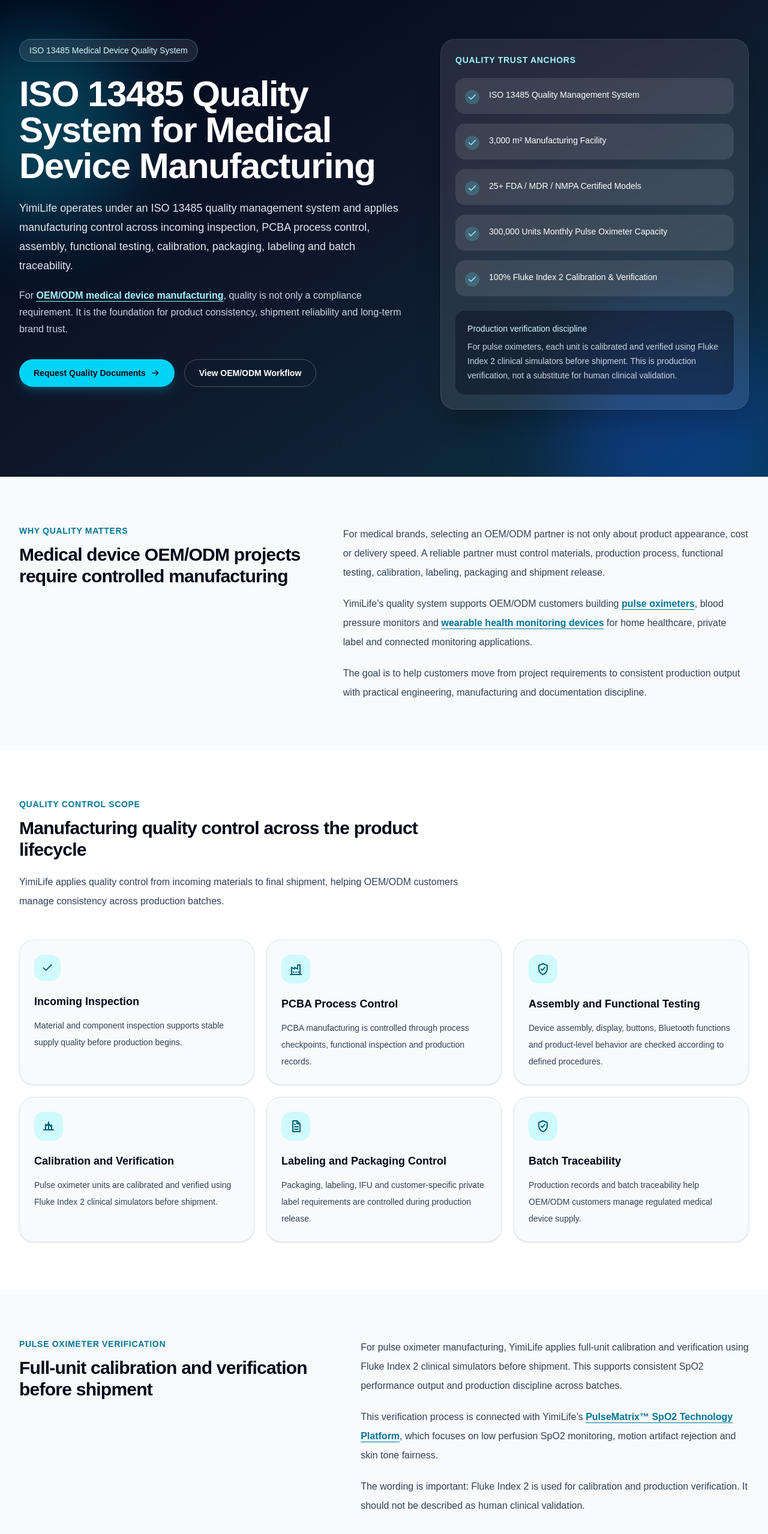
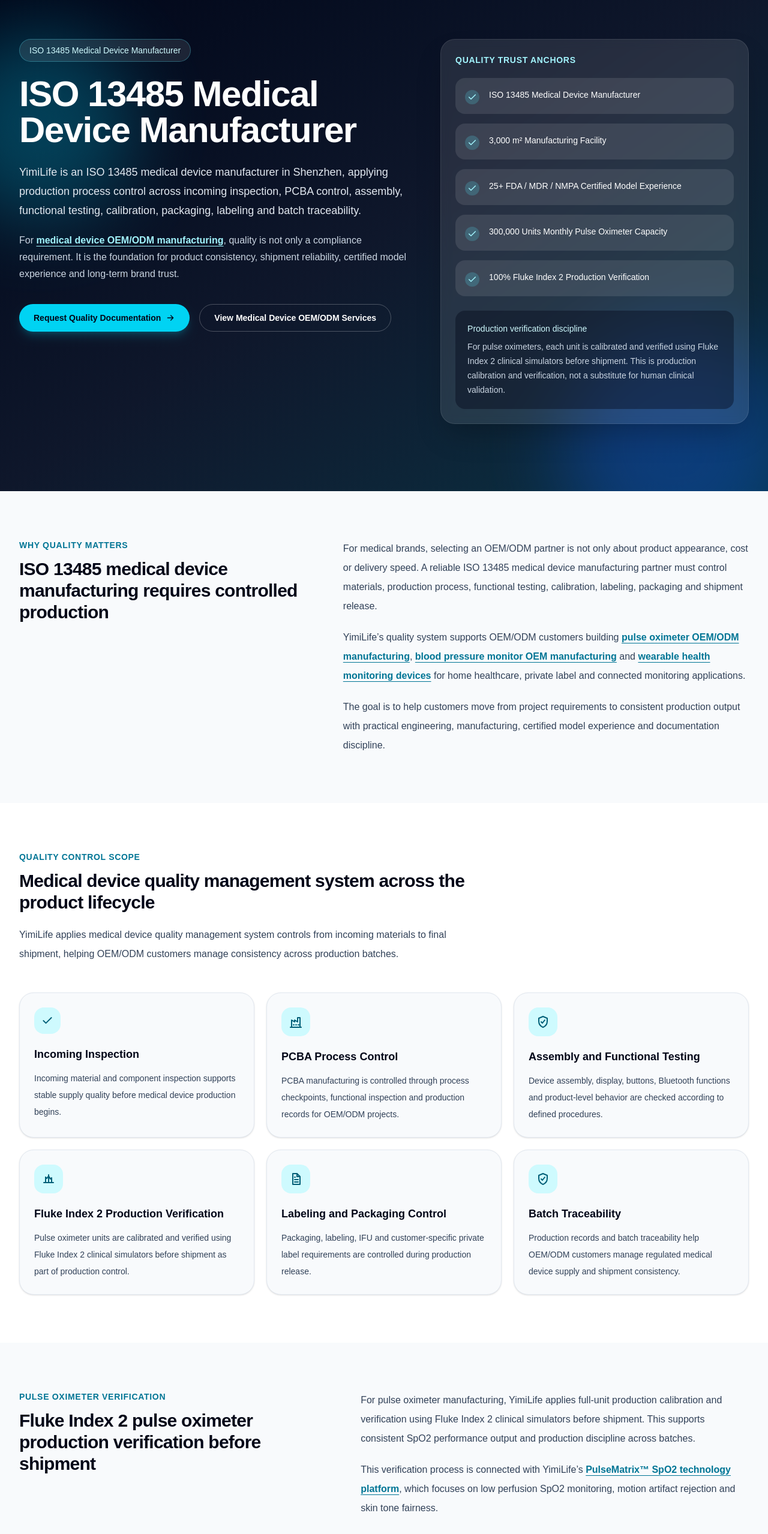
Before and after one commit to hnpsd0755-source/yimi-life-geo, a Next.js app: page /quality in a window 1280 px wide. Shown: the part 120-2678 px from the top of the page at 60% size. Built offline with nearby package versions, Linux system fonts and the light colour scheme.

Commit message:
Optimize quality page SEO content

```diff
--- a/app/quality/page.tsx
+++ b/app/quality/page.tsx
@@ -4,14 +4,14 @@
 export const metadata: Metadata = {
   title: "ISO 13485 Medical Device Manufacturer | YimiLife",
   description:
-    "YimiLife operates under an ISO 13485 quality system, with certified model experience, production process control and Fluke Index 2 pulse oximeter verification.",
+    "YimiLife is an ISO 13485 medical device manufacturer with certified model experience, production process control, batch traceability and Fluke Index 2 pulse oximeter production verification.",
   alternates: {
     canonical: "https://www.yimilife.com/quality",
   },
   openGraph: {
     title: "ISO 13485 Medical Device Manufacturer | YimiLife",
     description:
-      "ISO 13485 quality system, certified model experience, production process control and Fluke Index 2 pulse oximeter verification.",
+      "ISO 13485 medical device manufacturing quality, certified model experience, production process control, batch traceability and Fluke Index 2 pulse oximeter production verification.",
     url: "https://www.yimilife.com/quality",
     siteName: "YimiLife",
     type: "website",
@@ -130,22 +130,22 @@
 }
 
 const trustAnchors = [
-  "ISO 13485 Quality Management System",
+  "ISO 13485 Medical Device Manufacturer",
   "3,000 m² Manufacturing Facility",
-  "25+ FDA / MDR / NMPA Certified Models",
+  "25+ FDA / MDR / NMPA Certified Model Experience",
   "300,000 Units Monthly Pulse Oximeter Capacity",
-  "100% Fluke Index 2 Calibration & Verification",
+  "100% Fluke Index 2 Production Verification",
 ];
 
 const qualityControls = [
   {
     title: "Incoming Inspection",
-    text: "Material and component inspection supports stable supply quality before production begins.",
+    text: "Incoming material and component inspection supports stable supply quality before medical device production begins.",
     icon: CheckIcon,
   },
   {
     title: "PCBA Process Control",
-    text: "PCBA manufacturing is controlled through process checkpoints, functional inspection and production records.",
+    text: "PCBA manufacturing is controlled through process checkpoints, functional inspection and production records for OEM/ODM projects.",
     icon: FactoryIcon,
   },
   {
@@ -154,8 +154,8 @@
     icon: ShieldIcon,
   },
   {
-    title: "Calibration and Verification",
-    text: "Pulse oximeter units are calibrated and verified using Fluke Index 2 clinical simulators before shipment.",
+    title: "Fluke Index 2 Production Verification",
+    text: "Pulse oximeter units are calibrated and verified using Fluke Index 2 clinical simulators before shipment as part of production control.",
     icon: CalibrationIcon,
   },
   {
@@ -165,15 +165,15 @@
   },
   {
     title: "Batch Traceability",
-    text: "Production records and batch traceability help OEM/ODM customers manage regulated medical device supply.",
+    text: "Production records and batch traceability help OEM/ODM customers manage regulated medical device supply and shipment consistency.",
     icon: ShieldIcon,
   },
 ];
 
 const manufacturingHighlights = [
-  "3,000 m² Manufacturing Facility",
+  "3,000 m² manufacturing facility",
   "Up to 300,000 units monthly pulse oximeter capacity",
-  "100% Fluke Index 2 calibration and verification for pulse oximeters",
+  "100% Fluke Index 2 production calibration and verification for pulse oximeters",
   "Batch traceability and production records",
   "Incoming inspection and process quality control",
   "Packaging, labeling and shipment inspection",
@@ -186,39 +186,45 @@
   "Packaging and labeling control records",
   "Batch traceability records",
   "OEM/ODM project communication records",
+  "Certified model experience and project documentation support",
   "Quality and manufacturing documentation support",
 ];
 
 const faqs = [
   {
-    question: "Does YimiLife operate under ISO 13485?",
+    question: "Is YimiLife an ISO 13485 medical device manufacturer?",
     answer:
       "Yes. YimiLife operates under an ISO 13485 quality management system for medical device manufacturing and OEM/ODM project support.",
   },
   {
-    question: "What quality controls are applied during manufacturing?",
+    question: "What quality controls are applied during medical device manufacturing?",
     answer:
-      "YimiLife applies quality control across incoming inspection, PCBA process control, assembly, functional testing, calibration, packaging, labeling and batch traceability.",
+      "YimiLife applies quality control across incoming inspection, PCBA process control, assembly, functional testing, calibration, packaging, labeling, shipment inspection and batch traceability.",
   },
   {
-    question: "How are pulse oximeters verified before shipment?",
+    question: "How does YimiLife verify pulse oximeter production quality?",
     answer:
-      "Each pulse oximeter unit is calibrated and verified using Fluke Index 2 clinical simulators before shipment to support consistent product output and batch discipline.",
+      "Pulse oximeter units are calibrated and verified using Fluke Index 2 clinical simulators before shipment to support consistent product output and production release discipline.",
   },
   {
-    question: "Does Fluke Index 2 calibration mean clinical validation?",
+    question: "Does Fluke Index 2 production verification mean clinical validation?",
     answer:
-      "No. Fluke Index 2 is used for calibration and performance verification as part of production control. It should not be described as human clinical validation.",
+      "No. Fluke Index 2 is used for production calibration and performance verification. It should not be described as human clinical validation or clinical proof.",
+  },
+  {
+    question: "Can YimiLife support certified model experience for OEM/ODM projects?",
+    answer:
+      "YimiLife has experience with 25+ FDA / MDR / NMPA certified pulse oximeter models and can support OEM/ODM customers with product documentation and project discussion for target market requirements.",
   },
   {
     question: "Can YimiLife support OEM/ODM documentation needs?",
     answer:
-      "Yes. Depending on project scope, YimiLife can support product configuration records, testing records, calibration records, packaging and labeling control records and batch traceability documentation.",
+      "Yes. Depending on project scope, YimiLife can support product configuration records, testing records, calibration records, packaging and labeling control records, batch traceability records and manufacturing documentation support.",
   },
   {
     question: "Why is quality control important for OEM/ODM medical device projects?",
     answer:
-      "For OEM/ODM customers, quality control supports product consistency, regulated market expectations, shipment reliability and long-term brand trust.",
+      "For OEM/ODM customers, quality control supports product consistency, regulated market expectations, shipment reliability, private label brand trust and long-term supply cooperation.",
   },
 ];
 
@@ -242,15 +248,15 @@
       "@type": "WebPage",
       "@id": "https://www.yimilife.com/quality#webpage",
       url: "https://www.yimilife.com/quality",
-      name: "ISO 13485 Quality System for Medical Device Manufacturing",
+      name: "ISO 13485 Medical Device Manufacturer",
       description:
-        "YimiLife quality system page covering ISO 13485 manufacturing control, calibration, testing, batch traceability and OEM/ODM documentation support.",
+        "YimiLife quality page covering ISO 13485 medical device manufacturing quality, production process control, certified model experience, Fluke Index 2 production verification, batch traceability and OEM/ODM documentation support.",
       isPartOf: {
         "@id": "https://www.yimilife.com/#website",
       },
       about: {
         "@type": "Thing",
-        name: "ISO 13485 medical device quality system",
+        name: "ISO 13485 medical device manufacturer",
       },
       publisher: {
         "@id": "https://www.yimilife.com/#organization",
@@ -259,14 +265,14 @@
     {
       "@type": "Service",
       "@id": "https://www.yimilife.com/quality#quality-service",
-      name: "Medical Device Manufacturing Quality Control",
+      name: "ISO 13485 Medical Device Manufacturing Quality Control",
       provider: {
         "@id": "https://www.yimilife.com/#organization",
       },
       serviceType: "ISO 13485 Medical Device Manufacturing Quality Control",
       areaServed: "Global",
       description:
-        "Quality control support for medical device OEM/ODM manufacturing, including incoming inspection, PCBA control, assembly testing, calibration, labeling, packaging and batch traceability.",
+        "Quality control support for medical device OEM/ODM manufacturing, including incoming inspection, PCBA control, assembly testing, Fluke Index 2 production verification, labeling, packaging and batch traceability.",
     },
     {
       "@type": "FAQPage",
@@ -320,18 +326,18 @@
         <div className="relative mx-auto grid max-w-7xl gap-12 px-6 py-24 lg:grid-cols-[1.12fr_0.88fr] lg:px-8 lg:py-28">
           <div>
             <div className="mb-6 inline-flex rounded-full border border-cyan-300/30 bg-white/10 px-4 py-2 text-sm font-medium text-cyan-100 backdrop-blur">
-              ISO 13485 Medical Device Quality System
+              ISO 13485 Medical Device Manufacturer
             </div>
 
             <h1 className="max-w-4xl text-4xl font-semibold tracking-tight text-white sm:text-5xl lg:text-6xl">
-              ISO 13485 Quality System for Medical Device Manufacturing
+              ISO 13485 Medical Device Manufacturer
             </h1>
 
             <p className="mt-6 max-w-3xl text-lg leading-8 text-slate-200">
-              YimiLife operates under an ISO 13485 quality management system
-              and applies manufacturing control across incoming inspection,
-              PCBA process control, assembly, functional testing, calibration,
-              packaging, labeling and batch traceability.
+              YimiLife is an ISO 13485 medical device manufacturer in
+              Shenzhen, applying production process control across incoming
+              inspection, PCBA control, assembly, functional testing,
+              calibration, packaging, labeling and batch traceability.
             </p>
 
             <p className="mt-5 max-w-3xl text-base leading-7 text-slate-300">
@@ -340,11 +346,11 @@
                 href="/oem-odm"
                 className="font-semibold text-cyan-200 underline underline-offset-4"
               >
-                OEM/ODM medical device manufacturing
+                medical device OEM/ODM manufacturing
               </Link>
               , quality is not only a compliance requirement. It is the
-              foundation for product consistency, shipment reliability and
-              long-term brand trust.
+              foundation for product consistency, shipment reliability,
+              certified model experience and long-term brand trust.
             </p>
 
             <div className="mt-9 flex flex-col gap-4 sm:flex-row">
@@ -352,7 +358,7 @@
                 href="/contact"
                 className="inline-flex items-center justify-center rounded-full bg-cyan-400 px-6 py-3 text-sm font-semibold text-slate-950 shadow-lg shadow-cyan-400/20 transition hover:bg-cyan-300"
               >
-                Request Quality Documents
+                Request Quality Documentation
                 <ArrowIcon className="ml-2 h-4 w-4" />
               </Link>
 
@@ -360,7 +366,7 @@
                 href="/oem-odm"
                 className="inline-flex items-center justify-center rounded-full border border-white/25 px-6 py-3 text-sm font-semibold text-white transition hover:bg-white/10"
               >
-                View OEM/ODM Workflow
+                View Medical Device OEM/ODM Services
               </Link>
             </div>
           </div>
@@ -391,8 +397,8 @@
               <p className="mt-2 text-sm leading-6 text-slate-300">
                 For pulse oximeters, each unit is calibrated and verified using
                 Fluke Index 2 clinical simulators before shipment. This is
-                production verification, not a substitute for human clinical
-                validation.
+                production calibration and verification, not a substitute for
+                human clinical validation.
               </p>
             </div>
           </div>
@@ -406,16 +412,17 @@
               Why quality matters
             </p>
             <h2 className="mt-3 text-3xl font-semibold tracking-tight text-slate-950">
-              Medical device OEM/ODM projects require controlled manufacturing
+              ISO 13485 medical device manufacturing requires controlled production
             </h2>
           </div>
 
           <div className="space-y-5 text-base leading-8 text-slate-700">
             <p>
               For medical brands, selecting an OEM/ODM partner is not only about
-              product appearance, cost or delivery speed. A reliable partner
-              must control materials, production process, functional testing,
-              calibration, labeling, packaging and shipment release.
+              product appearance, cost or delivery speed. A reliable ISO
+              13485 medical device manufacturing partner must control materials,
+              production process, functional testing, calibration, labeling,
+              packaging and shipment release.
             </p>
 
             <p>
@@ -424,9 +431,16 @@
                 href="/products/pulse-oximeter"
                 className="font-semibold text-cyan-700 underline underline-offset-4"
               >
-                pulse oximeters
+                pulse oximeter OEM/ODM manufacturing
               </Link>
-              , blood pressure monitors and{" "}
+              ,{" "}
+              <Link
+                href="/products/blood-pressure-monitor"
+                className="font-semibold text-cyan-700 underline underline-offset-4"
+              >
+                blood pressure monitor OEM manufacturing
+              </Link>{" "}
+              and{" "}
               <Link
                 href="/products/wearable-monitoring"
                 className="font-semibold text-cyan-700 underline underline-offset-4"
@@ -440,7 +454,8 @@
             <p>
               The goal is to help customers move from project requirements to
               consistent production output with practical engineering,
-              manufacturing and documentation discipline.
+              manufacturing, certified model experience and documentation
+              discipline.
             </p>
           </div>
         </div>
@@ -453,12 +468,12 @@
               Quality control scope
             </p>
             <h2 className="mt-3 text-3xl font-semibold tracking-tight text-slate-950">
-              Manufacturing quality control across the product lifecycle
+              Medical device quality management system across the product lifecycle
             </h2>
             <p className="mt-5 text-base leading-8 text-slate-700">
-              YimiLife applies quality control from incoming materials to final
-              shipment, helping OEM/ODM customers manage consistency across
-              production batches.
+              YimiLife applies medical device quality management system
+              controls from incoming materials to final shipment, helping
+              OEM/ODM customers manage consistency across production batches.
             </p>
           </div>
 
@@ -494,16 +509,16 @@
               Pulse oximeter verification
             </p>
             <h2 className="mt-3 text-3xl font-semibold tracking-tight text-slate-950">
-              Full-unit calibration and verification before shipment
+              Fluke Index 2 pulse oximeter production verification before shipment
             </h2>
           </div>
 
           <div className="space-y-5 text-base leading-8 text-slate-700">
             <p>
               For pulse oximeter manufacturing, YimiLife applies full-unit
-              calibration and verification using Fluke Index 2 clinical
-              simulators before shipment. This supports consistent SpO2
-              performance output and production discipline across batches.
+              production calibration and verification using Fluke Index 2
+              clinical simulators before shipment. This supports consistent
+              SpO2 performance output and production discipline across batches.
             </p>
 
             <p>
@@ -512,16 +527,16 @@
                 href="/technology"
                 className="font-semibold text-cyan-700 underline underline-offset-4"
               >
-                PulseMatrix™ SpO2 Technology Platform
+                PulseMatrix™ SpO2 technology platform
               </Link>
               , which focuses on low perfusion SpO2 monitoring, motion artifact
               rejection and skin tone fairness.
             </p>
 
             <p>
-              The wording is important: Fluke Index 2 is used for calibration
-              and production verification. It should not be described as human
-              clinical validation.
+              The wording is important: Fluke Index 2 is used for production
+              calibration and verification. It should not be described as
+              human clinical validation or clinical proof.
             </p>
           </div>
         </div>
@@ -530,11 +545,11 @@
           <div className="rounded-3xl bg-slate-950 p-7 text-white">
             <p className="text-4xl font-semibold">100%</p>
             <p className="mt-2 text-sm font-medium text-cyan-200">
-              Fluke Index 2 calibration and verification
+              Fluke Index 2 production verification
             </p>
             <p className="mt-4 text-sm leading-7 text-slate-300">
-              Each pulse oximeter unit is verified before shipment as part of
-              production release control.
+              Each pulse oximeter unit is calibrated and verified before
+              shipment as part of production release control.
             </p>
           </div>
 
@@ -544,8 +559,8 @@
               Certified model experience
             </p>
             <p className="mt-4 text-sm leading-7 text-slate-700">
-              Model experience across FDA, MDR and NMPA pathways supports
-              OEM/ODM project discussions.
+              Experience with 25+ FDA / MDR / NMPA certified pulse oximeter
+              models supports OEM/ODM project discussions.
             </p>
           </div>
 
@@ -569,12 +584,12 @@
               Scalable manufacturing
             </p>
             <h2 className="mt-3 text-3xl font-semibold tracking-tight text-white">
-              Manufacturing capacity with batch traceability
+              3,000 m² manufacturing facility with batch traceability
             </h2>
             <p className="mt-5 text-base leading-8 text-slate-300">
-              YimiLife’s 3,000 m² facility and scalable pulse oximeter
-              production capacity support OEM/ODM customers from sample
-              confirmation to pilot production and mass production.
+              YimiLife’s 3,000 m² manufacturing facility and scalable pulse
+              oximeter production capacity support OEM/ODM customers from
+              sample confirmation to pilot production and mass production.
             </p>
           </div>
 
@@ -599,7 +614,7 @@
               Documentation support
             </p>
             <h2 className="mt-3 text-3xl font-semibold tracking-tight text-slate-950">
-              Quality documentation for OEM/ODM project communication
+              Quality documentation for medical device OEM/ODM communication
             </h2>
             <p className="mt-5 text-base leading-8 text-slate-700">
               For OEM/ODM customers, quality documentation helps connect product
@@ -632,7 +647,7 @@
               OEM/ODM value
             </p>
             <h2 className="mt-3 text-3xl font-semibold tracking-tight text-slate-950">
-              Quality system as a foundation for long-term cooperation
+              ISO 13485 quality system as a foundation for long-term cooperation
             </h2>
           </div>
 
@@ -650,7 +665,7 @@
                 href="/oem-odm"
                 className="font-semibold text-cyan-700 underline underline-offset-4"
               >
-                OEM/ODM service workflow
+                private label medical device manufacturing workflow
               </Link>
               ,{" "}
               <Link
@@ -679,7 +694,7 @@
               FAQ
             </p>
             <h2 className="mt-3 text-3xl font-semibold tracking-tight text-slate-950">
-              Frequently asked questions about quality and manufacturing
+              Frequently asked questions about ISO 13485 medical device manufacturing
             </h2>
           </div>
 
@@ -704,12 +719,13 @@
       <section className="bg-slate-950">
         <div className="mx-auto max-w-7xl px-6 py-20 text-center lg:px-8">
           <h2 className="text-3xl font-semibold tracking-tight text-white sm:text-4xl">
-            Build your OEM/ODM project with ISO 13485 manufacturing support
+            Build your OEM/ODM project with an ISO 13485 medical device manufacturer
           </h2>
           <p className="mx-auto mt-5 max-w-3xl text-base leading-8 text-slate-300">
-            Looking for a medical device OEM/ODM partner with quality system
-            discipline, scalable manufacturing, production verification and
-            batch traceability? Share your project requirements with YimiLife.
+            Looking for an ISO 13485 medical device manufacturer with quality
+            system discipline, scalable manufacturing, Fluke Index 2 production
+            verification and batch traceability? Share your project
+            requirements with YimiLife.
           </p>
 
           <div className="mt-9 flex flex-col justify-center gap-4 sm:flex-row">
@@ -717,7 +733,7 @@
               href="/contact"
               className="inline-flex items-center justify-center rounded-full bg-cyan-400 px-6 py-3 text-sm font-semibold text-slate-950 shadow-lg shadow-cyan-400/20 transition hover:bg-cyan-300"
             >
-              Request Quality Documents
+              Request Quality Documentation
               <ArrowIcon className="ml-2 h-4 w-4" />
             </Link>
 
```
